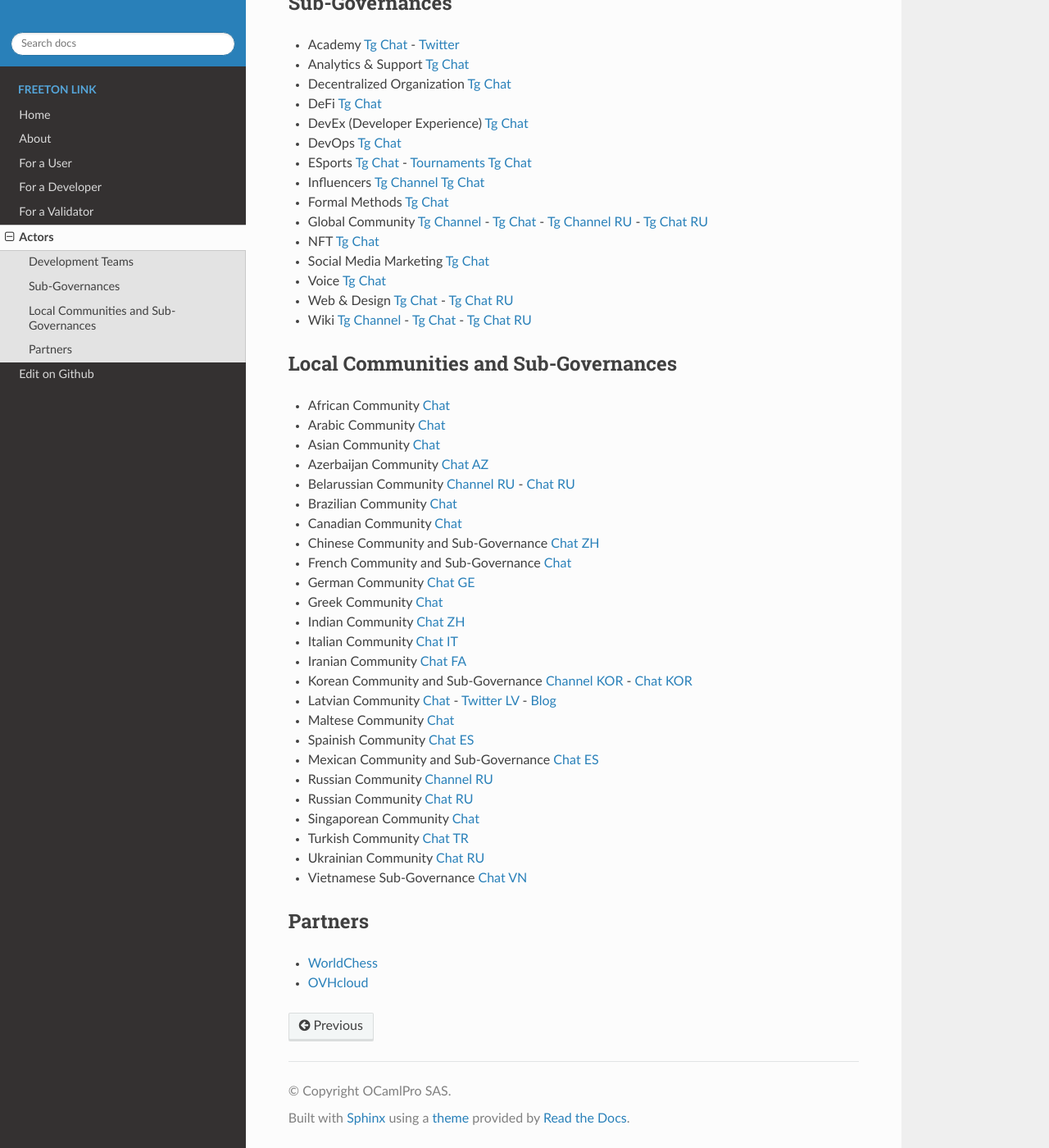
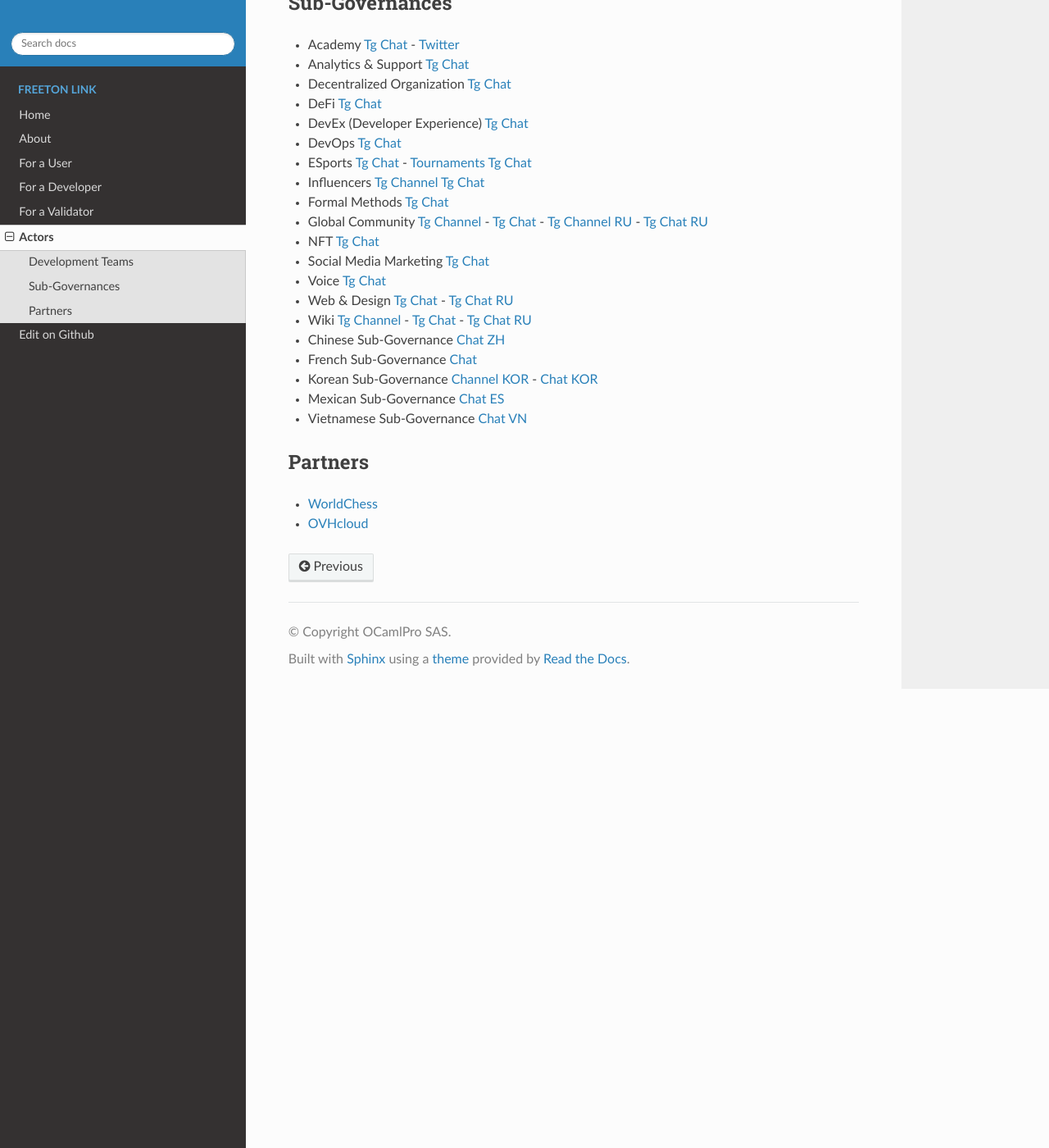
Before and after one commit to OCamlPro/www.freeton.link, a Sphinx documentation site: the page built from sphinx/local.rst, in a window 1280 px wide and 1400 px high, scrolled down 613 px. Shown: the whole window at 82% size. Built offline with Sphinx 7.4.7 and the Read the Docs theme 2.0.0, drawn with Linux system fonts in a browser that asks for light colours; the version number could not be read and is left out.

Commit message:
petits changements

```diff
--- a/sphinx/local.rst
+++ b/sphinx/local.rst
@@ -35,33 +35,10 @@
 * Voice `Tg Chat <https://t.me/commVoice_freeton>`_
 * Web & Design `Tg Chat <https://t.me/web_design_freeton>`_ - `Tg Chat RU <https://t.me/web_design_subgov>`_
 * Wiki `Tg Channel <https://t.me/freetonwiki>`_ - `Tg Chat <https://t.me/freeton_wiki>`_ - `Tg Chat RU <https://t.me/freetonwiki_chat>`_
-
-Local Communities and Sub-Governances
-~~~~~~~~~~~~~~~~~~~~~~~~~~~~~~~~~~~~~
-* African Community `Chat <https://t.me/tonafrica>`_
-* Arabic Community `Chat <https://t.me/freeton_arabic>`_
-* Asian Community `Chat <https://t.me/free_ton_asean>`_
-* Azerbaijan Community `Chat AZ <https://t.me/freeton_az>`_
-* Belarussian Community `Channel RU <https://t.me/freetonbelarus>`_ - `Chat RU <https://t.me/freetonby>`_
-* Brazilian Community `Chat <https://t.me/freeton_pt>`_
-* Canadian Community `Chat <https://t.me/ton_canada>`_
-* Chinese Community and Sub-Governance `Chat ZH <https://t.me/freeton_china>`_
-* French Community and Sub-Governance `Chat <https://t.me/gramfr>`_
-* German Community `Chat GE <https://t.me/ton_de>`_
-* Greek Community `Chat <https://t.me/freetongreekcommunity>`_
-* Indian Community `Chat ZH <https://t.me/freeton_india>`_
-* Italian Community `Chat IT <https://t.me/topennetworkitalia>`_
-* Iranian Community `Chat FA <https://t.me/freetoniran>`_
-* Korean Community and Sub-Governance `Channel KOR <https://t.me/tonkoreaorg_channel>`_ - `Chat KOR <https://t.me/tonkoreaorg>`_
-* Latvian Community `Chat <https://t.me/freeton_latvija_komuna>`_ - `Twitter LV <https://twitter.com/FreetonLatvija>`_ - `Blog <https://freetonlatvija.medium.com>`_
-* Maltese Community `Chat <https://t.me/freeton_malta>`_
-* Spainish Community `Chat ES <https://t.me/ton_es>`_
-* Mexican Community and Sub-Governance `Chat ES <https://t.me/freeton_mexico>`_
-* Russian Community `Channel RU <https://t.me/freeton_community>`_
-* Russian Community `Chat RU <https://t.me/freetonru>`_
-* Singaporean Community `Chat <https://t.me/freetonsg>`_
-* Turkish Community `Chat TR <https://t.me/tonturkiye>`_
-* Ukrainian Community `Chat RU <https://t.me/freeton_ukraine>`_
+* Chinese Sub-Governance `Chat ZH <https://t.me/freeton_china>`_
+* French Sub-Governance `Chat <https://t.me/gramfr>`_
+* Korean Sub-Governance `Channel KOR <https://t.me/tonkoreaorg_channel>`_ - `Chat KOR <https://t.me/tonkoreaorg>`_
+* Mexican Sub-Governance `Chat ES <https://t.me/freeton_mexico>`_
 * Vietnamese Sub-Governance `Chat VN <https://t.me/freetonvn>`_
 
 Partners
```
Also changed, not shown: sphinx/user.rst (+26 -2 lines).
